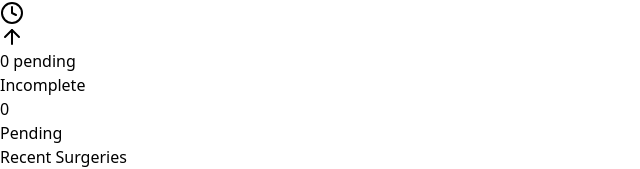
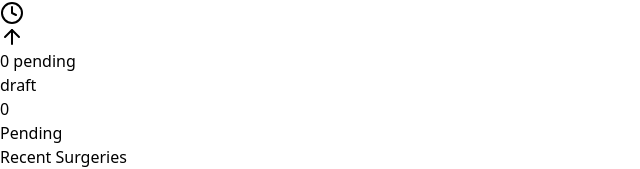
Before and after one commit to yoselorm/admin-surgery-portal, a React (Vite) app: page /dashboard in a window 1280 px wide. Shown: the part 869-1038 px from the top of the page, without its empty margins (0-640 px from the left). Built offline with nearby package versions, Linux system fonts and the light colour scheme; sample sign-in values are in the browser's storage.

Commit message:
fix: surgery status and update levels

```diff
--- a/src/components/AdminLHPDetails.jsx
+++ b/src/components/AdminLHPDetails.jsx
@@ -25,8 +25,10 @@ const AdminLHPSurgeryDetails = ({ currentSurgery, loading }) => {
       case 'completed':
       case 'complete':
         return { bgClass: 'bg-green-100', textClass: 'text-green-800', borderClass: 'border-green-300', label: 'Completed' };
-      case 'incomplete':
-        return { bgClass: 'bg-yellow-100', textClass: 'text-yellow-800', borderClass: 'border-yellow-300', label: 'Incomplete' };
+      case 'draft':
+        return { bgClass: 'bg-yellow-100', textClass: 'text-yellow-800', borderClass: 'border-yellow-300', label: 'Draft' };
+      case 'follow-ups':
+        return { bgClass: 'bg-blue-100', textClass: 'text-blue-800', borderClass: 'border-blue-300', label: 'Follow Ups' };
       default:
         return { bgClass: 'bg-gray-100', textClass: 'text-gray-800', borderClass: 'border-gray-300', label: 'Unknown' };
     }
--- a/src/pages/DashboardPage.jsx
+++ b/src/pages/DashboardPage.jsx
@@ -62,7 +62,7 @@ const DashboardPage = () => {
   const getStatusColor = (status) => {
     const colors = {
       complete: 'bg-green-100 text-green-700',
-      incomplete: 'bg-yellow-100 text-yellow-700'
+      draft: 'bg-yellow-100 text-yellow-700'
     };
     return colors[status] || 'bg-gray-100 text-gray-700';
   };
@@ -129,11 +129,11 @@ const DashboardPage = () => {
       iconColor: 'text-green-600'
     },
     {
-      title: 'Incomplete',
-      value: dashboardData?.summary?.incompleteSurgeries || 0,
+      title: 'draft',
+      value: dashboardData?.summary?.draftSurgeries || 0,
       change: 'Pending',
-      trend: dashboardData?.summary?.incompleteSurgeries > 0 ? 'down' : 'up',
-      percentage: `${dashboardData?.summary?.incompleteSurgeries || 0} pending`,
+      trend: dashboardData?.summary?.draftSurgeries > 0 ? 'down' : 'up',
+      percentage: `${dashboardData?.summary?.draftSurgeries || 0} pending`,
       icon: Clock,
       bgColor: 'bg-yellow-100',
       iconColor: 'text-yellow-600'
@@ -321,8 +321,8 @@ const DashboardPage = () => {
                     <span className="font-semibold text-green-600">{trend.complete}</span>
                   </div>
                   <div className="flex items-center justify-between text-xs">
-                    <span className="text-gray-600">Incomplete:</span>
-                    <span className="font-semibold text-yellow-600">{trend.incomplete}</span>
+                    <span className="text-gray-600">draft:</span>
+                    <span className="font-semibold text-yellow-600">{trend.draft}</span>
                   </div>
                 </div>
               </div>
--- a/src/pages/DoctorSurgeryPage.jsx
+++ b/src/pages/DoctorSurgeryPage.jsx
@@ -47,7 +47,7 @@ const DoctorSurgeryPage = () => {
   const stats = {
     total: doctorSurgeries?.length || 0,
     completed: doctorSurgeries?.filter(s => s.status === 'complete').length || 0,
-    incomplete: doctorSurgeries?.filter(s => s.status === 'incomplete').length || 0,
+    followUps: doctorSurgeries?.filter(s => s.status === 'follow-ups').length || 0,
     completionRate: doctorSurgeries?.length > 0
       ? ((doctorSurgeries.filter(s => s.status === 'complete').length / doctorSurgeries.length) * 100).toFixed(1)
       : 0
@@ -85,7 +85,7 @@ const DoctorSurgeryPage = () => {
   const getStatusBadge = (status) => {
     const config = {
       complete: { label: 'Complete', className: 'bg-green-100 text-green-700' },
-      incomplete: { label: 'Incomplete', className: 'bg-yellow-100 text-yellow-700' }
+      followUps: { label: 'follow-ups', className: 'bg-yellow-100 text-yellow-700' }
     };
     const statusConfig = config[status] || { label: status, className: 'bg-gray-100 text-gray-700' };
 
@@ -252,8 +252,8 @@ const DoctorSurgeryPage = () => {
           <div className="bg-white rounded-xl shadow-sm border border-gray-200 p-6">
             <div className="flex items-start justify-between">
               <div>
-                <p className="text-gray-600 text-sm font-medium">Incomplete</p>
-                <p className="text-3xl font-bold text-gray-900 mt-2">{stats.incomplete}</p>
+                <p className="text-gray-600 text-sm font-medium">follow-ups</p>
+                <p className="text-3xl font-bold text-gray-900 mt-2">{stats.follow-ups}</p>
               </div>
               <div className="bg-yellow-100 p-3 rounded-lg">
                 <Clock className="w-6 h-6 text-yellow-600" />
@@ -298,7 +298,7 @@ const DoctorSurgeryPage = () => {
               >
                 <option value="all">All Status</option>
                 <option value="complete">Complete</option>
-                <option value="incomplete">Incomplete</option>
+                <option value="follow-ups">follow-ups</option>
               </select>
 
               <select
--- a/src/pages/SurgeryRecords.jsx
+++ b/src/pages/SurgeryRecords.jsx
@@ -57,10 +57,10 @@ const AdminSurgeryRecords = () => {
       case 'completed':
       case 'complete':
         return 'green';
-      case 'in-progress':
+      case 'follow-ups':
       case 'in progress':
         return 'blue';
-      case 'incomplete':
+      case 'draft':
         return 'yellow';
       default:
         return 'gray';
@@ -144,10 +144,9 @@ const AdminSurgeryRecords = () => {
             className="px-4 py-2 border border-gray-300 rounded-lg focus:outline-none focus:ring-2 focus:ring-cyan-500"
           >
             <option value="all">All Status</option>
-            <option value="completed">Completed</option>
-            <option value="incomplete">Incomplete</option>
-            <option value="in-progress">In Progress</option>
-            <option value="scheduled">Scheduled</option>
+            <option value="complete">Completed</option>
+            <option value="draft">Draft</option>
+            <option value="follow-ups">Follow ups</option>
           </select>
 
           {/* Export Button */}
```
